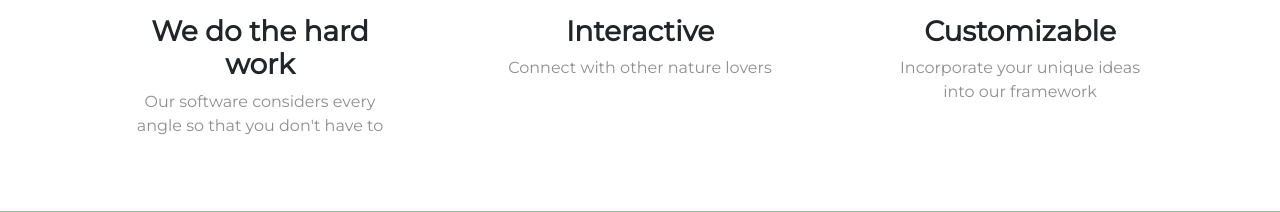
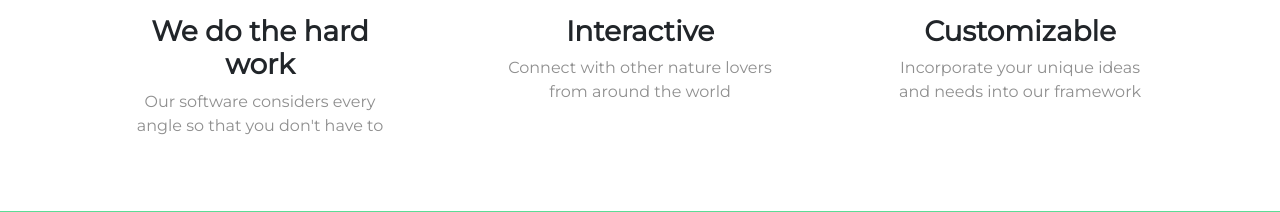
Before and after one commit to jrichcodes/Website-Project-Code, a Flask app: page / in a window 1280 px wide. Shown: the part 732-944 px from the top of the page. Run offline with Flask 2, Linux system fonts and the light colour scheme; some libraries are stand-ins or nearby versions.

Commit message:
adding readme and more work on issue #79

```diff
--- a/project_template/website/templates/home.html
+++ b/project_template/website/templates/home.html
@@ -85,12 +85,12 @@
                     <div class="col-lg-4 quality">
                         <i class="bi bi-share-fill quality_icon"></i>
                         <h3 style="font-weight: bold;">Interactive</h3>
-                        <p style="color: #8f8f8f;">Connect with other nature lovers</p>
+                        <p style="color: #8f8f8f;">Connect with other nature lovers from around the world</p>
                     </div>
                     <div class="col-lg-4 quality">
                         <i class="quality_icon bi bi-arrow-repeat "></i>
                         <h3 style="font-weight: bold;">Customizable</h3>
-                        <p style="color: #8f8f8f;">Incorporate your unique ideas into our framework</p>
+                        <p style="color: #8f8f8f;">Incorporate your unique ideas and needs into our framework</p>
                     </div>
                 </div>
             </div>
```
Also changed, not shown: README.MD.
